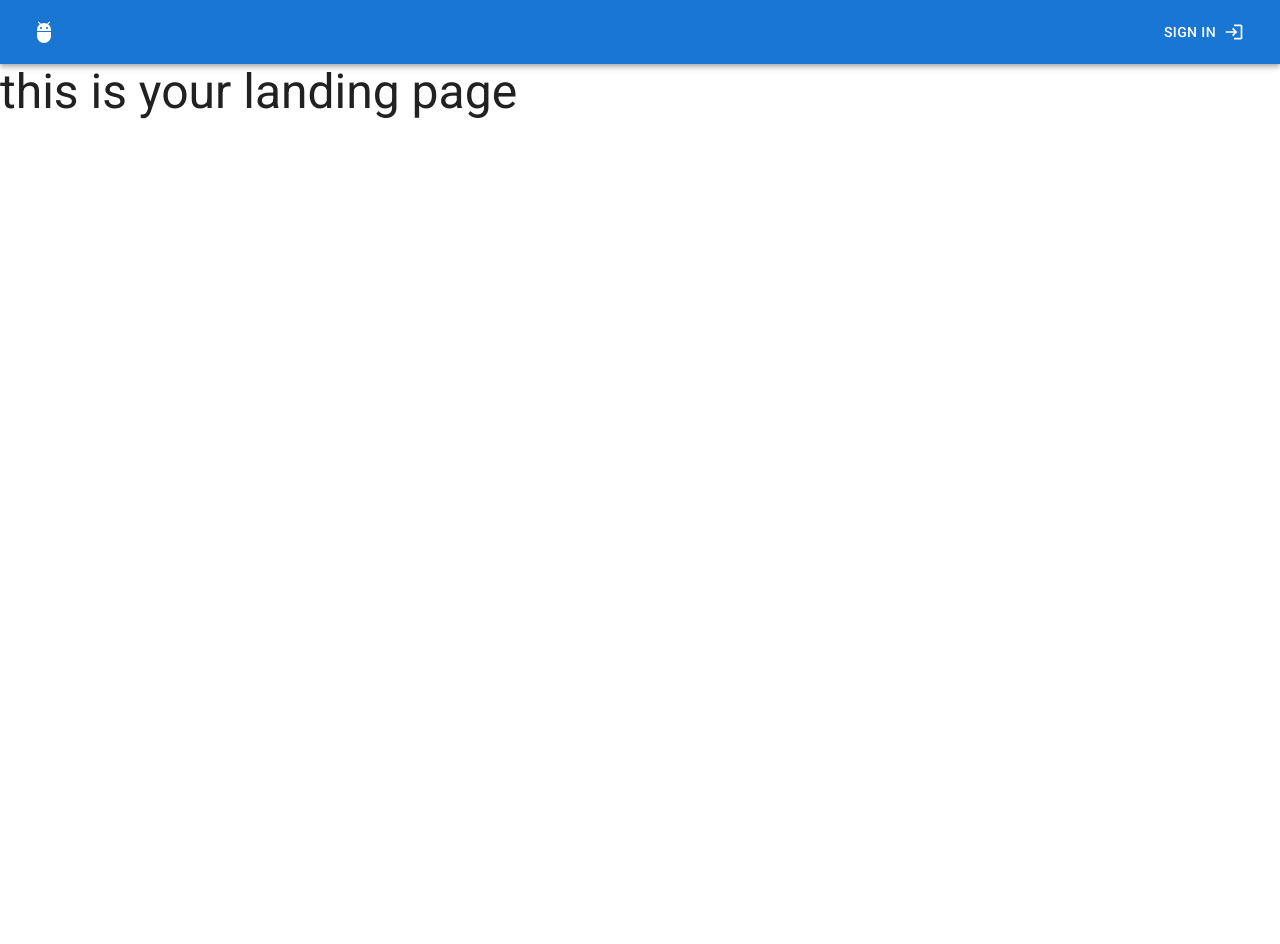
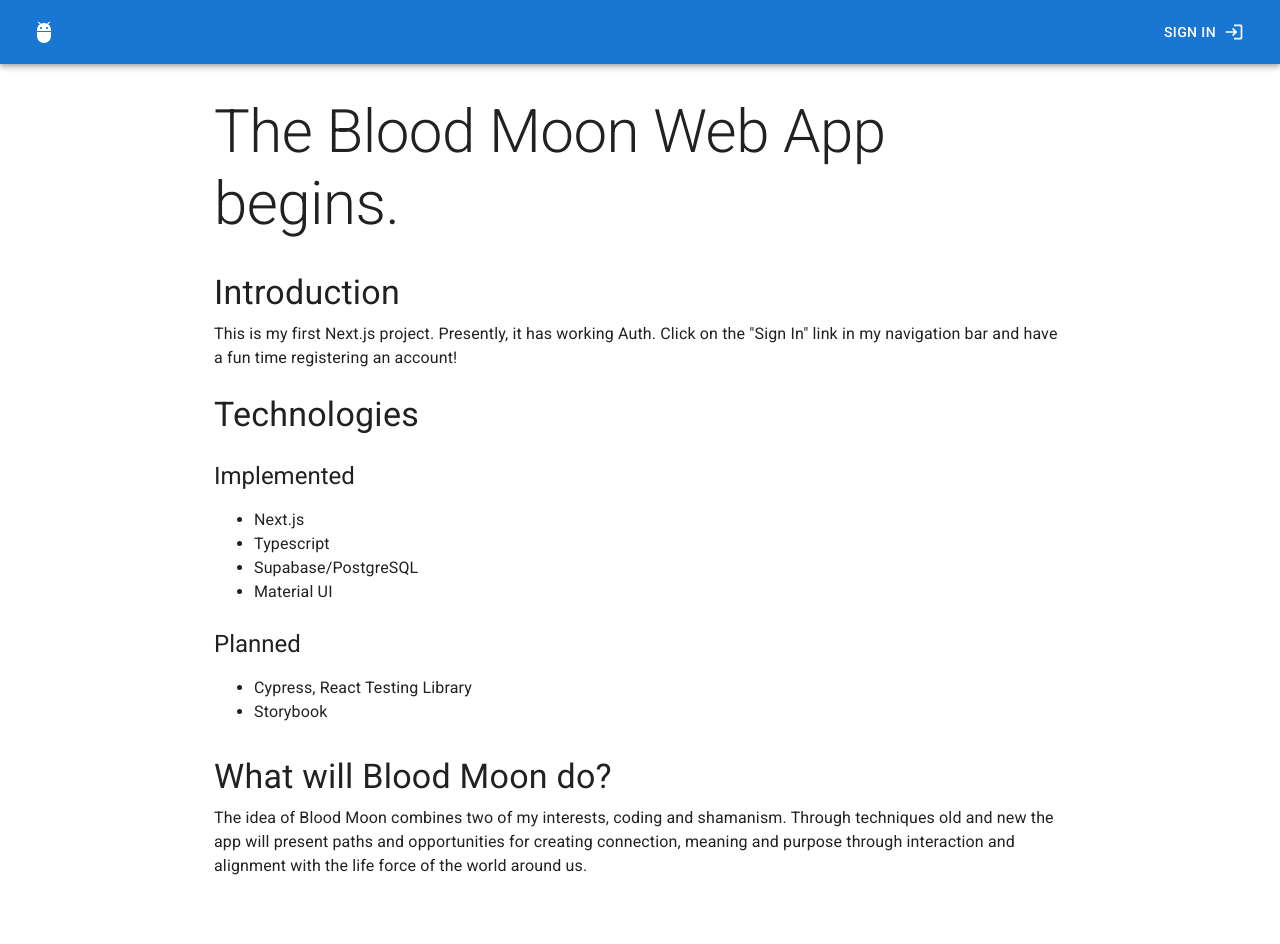
Before and after one commit to MarthaC444/blood-moon-web, a Next.js app: page / in a window 1280 px wide. Shown: the top 944 px of the page. Before the commit the page ends 800 px from the top, so only its background shows below. Built offline with nearby package versions, Linux system fonts and the light colour scheme; no server answers; what @mui/material-nextjs would draw is missing.

Commit message:
Create landing page copy

```diff
--- a/app/page.tsx
+++ b/app/page.tsx
@@ -1,6 +1,10 @@
 import { createClient } from "../utils/supabase/server";
 import { cookies } from "next/headers";
+
+import Copyright from "../components/Copyright";
+
 import Box from "@mui/material/Box";
+import Container from "@mui/material/Container";
 import Typography from "@mui/material/Typography";
 
 import AppBar from "@mui/material/AppBar";
@@ -54,9 +58,48 @@ export default async function Index() {
           {conditionalButton}
         </Toolbar>
       </AppBar>
-      <Typography variant="h3" component="h1">
-        this is your landing page
-      </Typography>
+      <Container maxWidth="md">
+        <Typography variant="h2" component="h1" sx={{ my: 4 }}>
+          The Blood Moon Web App begins.
+        </Typography>
+        <Typography variant="h4" component="h2" sx={{ mt: 4, mb: 1 }}>
+          Introduction
+        </Typography>
+        <Typography variant="body1">
+          This is my first Next.js project. Presently, it has working Auth. Click on the "Sign In" link in my navigation bar
+          and have a fun time registering an account!
+        </Typography>
+        <Typography variant="h4" component="h2" sx={{ my: 3, mb: 1 }}>
+          Technologies
+        </Typography>
+        <Typography variant="h5" component="h3" sx={{ my: 3, mb: 1 }}>
+          Implemented
+        </Typography>
+        <ul>
+          <li>Next.js</li>
+          <li>Typescript</li>
+          <li>Supabase/PostgreSQL</li>
+          <li>Material UI</li>
+        </ul>
+        <Typography variant="h5" component="h3" sx={{ my: 3, mb: 1 }}>
+          Planned
+        </Typography>
+        <ul>
+          <li>Cypress, React Testing Library</li>
+          <li>Storybook</li>
+        </ul>
+        <Typography variant="h4" component="h2" sx={{ mt: 4, mb: 1 }}>
+          What will Blood Moon do?
+        </Typography>
+        <Typography variant="body1">
+          The idea of Blood Moon combines two of my interests, coding and
+          shamanism. Through techniques old and new the app will present paths
+          and opportunities for creating connection, meaning and purpose through
+          interaction and alignment with the life force of the world around us.
+        </Typography>
+      </Container>
+      <Copyright sx={{ mt: 8, mb: 4 }} />
     </Box>
   );
 }
+Box;
```
